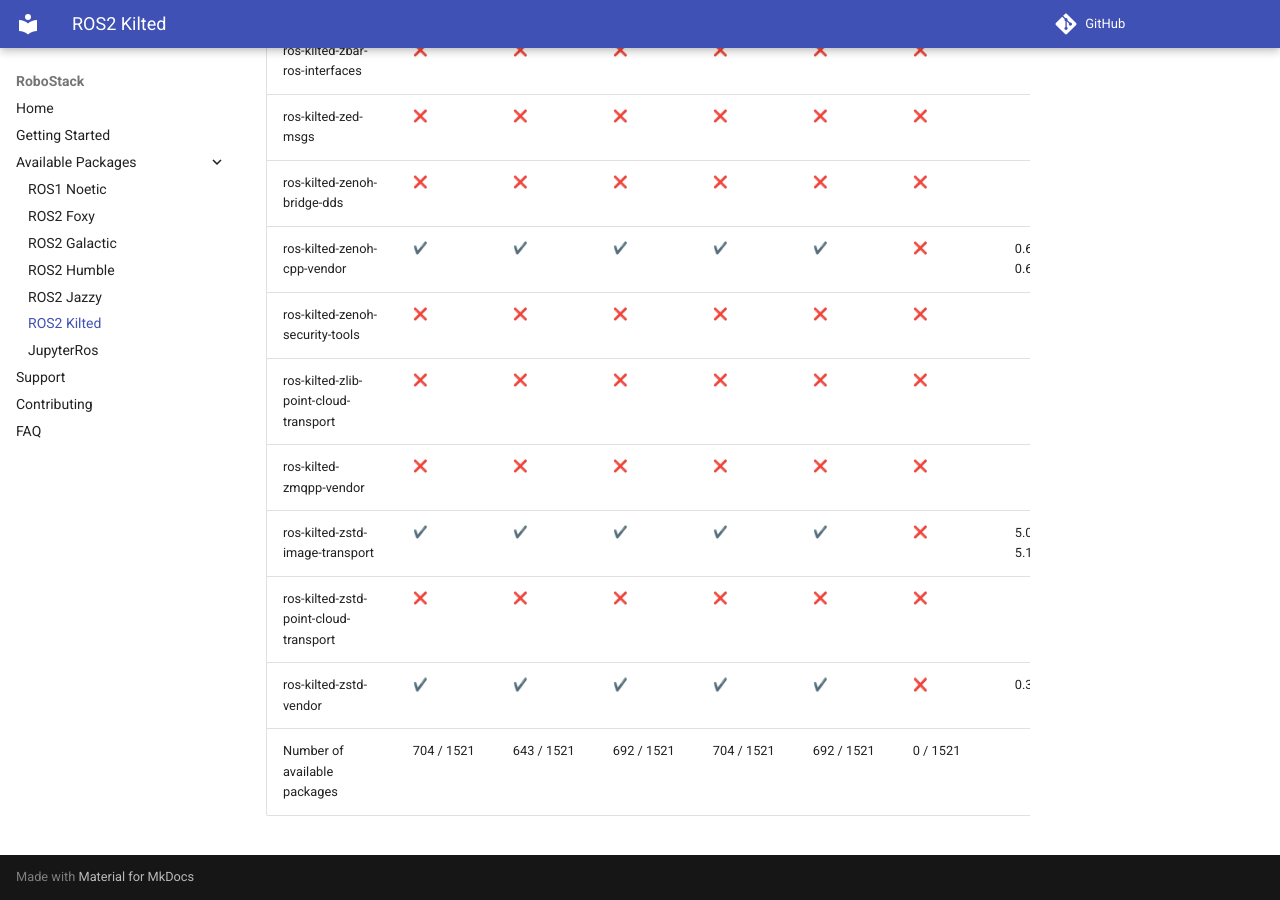
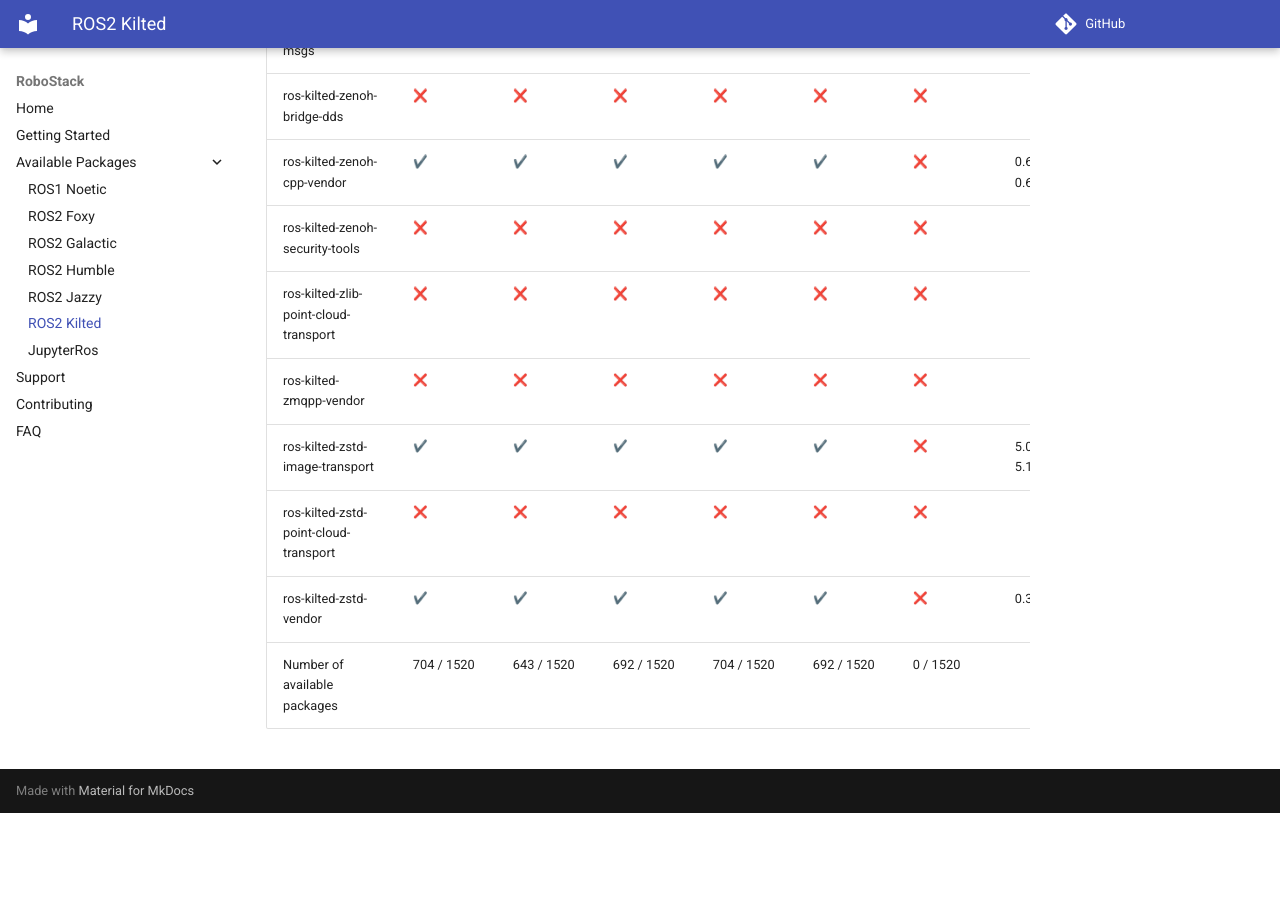
Before and after one commit to RoboStack/robostack.github.io, an MkDocs documentation site: the page built from docs/kilted.md, in a window 1280 px wide and 900 px high, scrolled down 112109 px. Built offline with MkDocs 1.6.1 and Material for MkDocs 9.7.7, drawn with Linux system fonts in a browser that asks for light colours; emoji names are drawn with the system emoji font; comment, search, counter and statistics services are not loaded; after the commit the page ends 112922 px from its top, so only the background shows below that; some of the changed text lies outside the part shown.

Commit message:
Update tables

```diff
--- a/docs/kilted.md
+++ b/docs/kilted.md
@@ -1521,4 +1520,4 @@
 | ros-kilted-zstd-image-transport | :heavy_check_mark: { data-sort='1' } | :heavy_check_mark: { data-sort='1' } | :heavy_check_mark: { data-sort='1' } | :heavy_check_mark: { data-sort='1' } | :heavy_check_mark: { data-sort='1' } | :x: { data-sort='0' } | 5.0.2, 5.1.0, 5.1.1  |
 | ros-kilted-zstd-point-cloud-transport | :x: { data-sort='0' } | :x: { data-sort='0' } | :x: { data-sort='0' } | :x: { data-sort='0' } | :x: { data-sort='0' } | :x: { data-sort='0' } |   |
 | ros-kilted-zstd-vendor | :heavy_check_mark: { data-sort='1' } | :heavy_check_mark: { data-sort='1' } | :heavy_check_mark: { data-sort='1' } | :heavy_check_mark: { data-sort='1' } | :heavy_check_mark: { data-sort='1' } | :x: { data-sort='0' } | 0.32.0  |
-| Number of available packages |  704 / 1521 | 643 / 1521 | 692 / 1521 | 704 / 1521 | 692 / 1521 | 0 / 1521 |
+| Number of available packages |  704 / 1520 | 643 / 1520 | 692 / 1520 | 704 / 1520 | 692 / 1520 | 0 / 1520 |
```
Also changed, not shown: other parts of docs/kilted.md (+0 -1 lines), docs/jazzy.md (+1 -2 lines).
